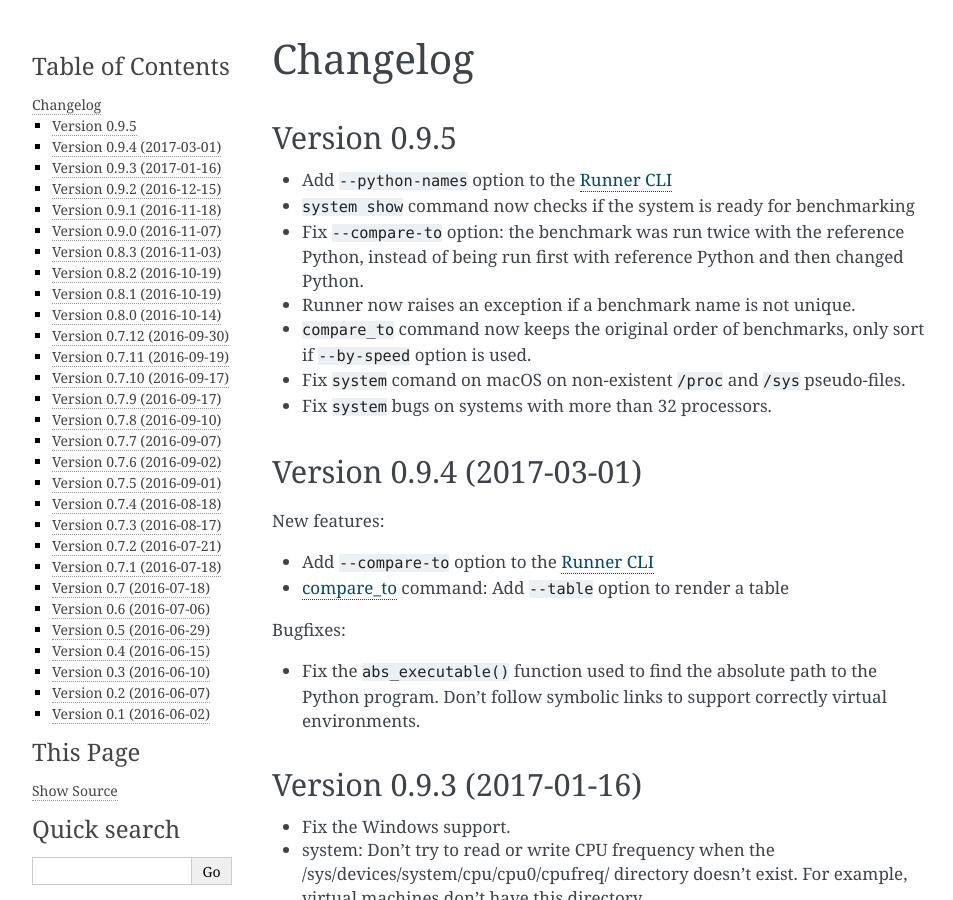
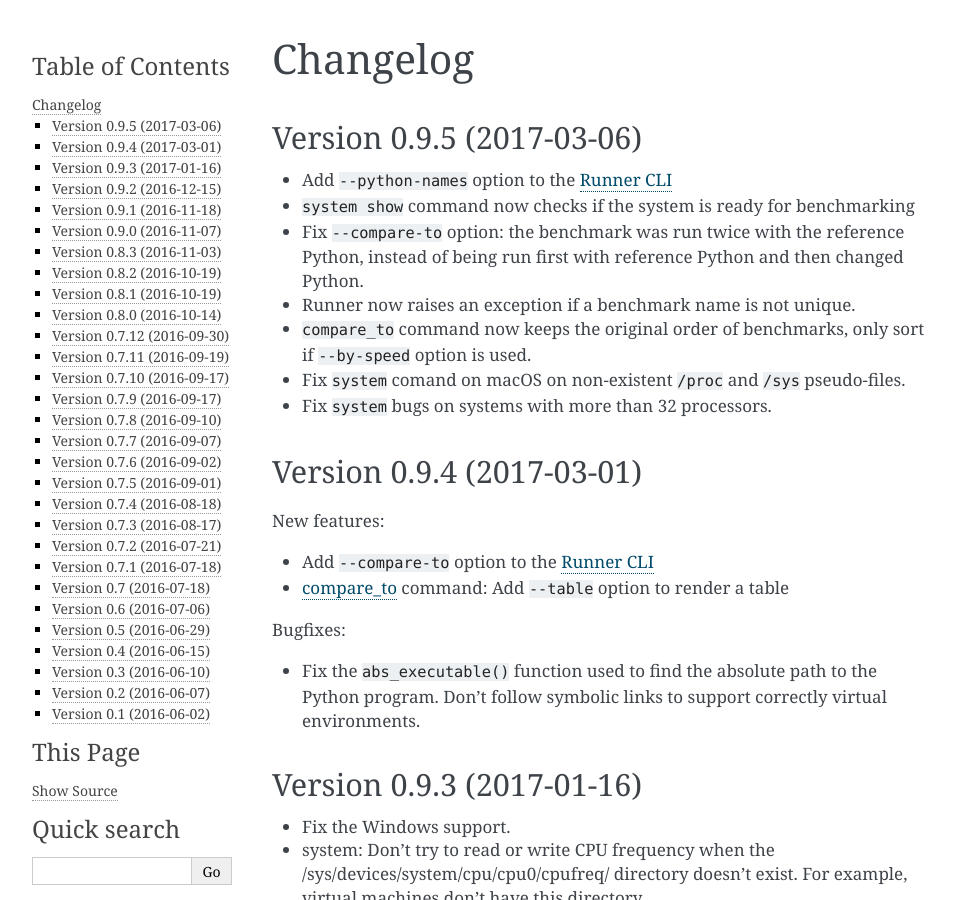
Before and after one commit to psf/pyperf, a Sphinx documentation site: the page built from doc/changelog.rst, in a window 1280 px wide and 900 px high. Shown: the whole window, without its empty margins (148-1101 px from the left). Built offline with Sphinx 7.4.7, drawn with Linux system fonts in a browser that asks for light colours.

Commit message:
prepare release 0.9.5

```diff
--- a/doc/changelog.rst
+++ b/doc/changelog.rst
@@ -1,8 +1,8 @@
 Changelog
 =========
 
-Version 0.9.5
--------------
+Version 0.9.5 (2017-03-06)
+--------------------------
 
 * Add ``--python-names`` option to the :ref:`Runner CLI <runner_cli>`
 * ``system show`` command now checks if the system is ready for benchmarking
```
